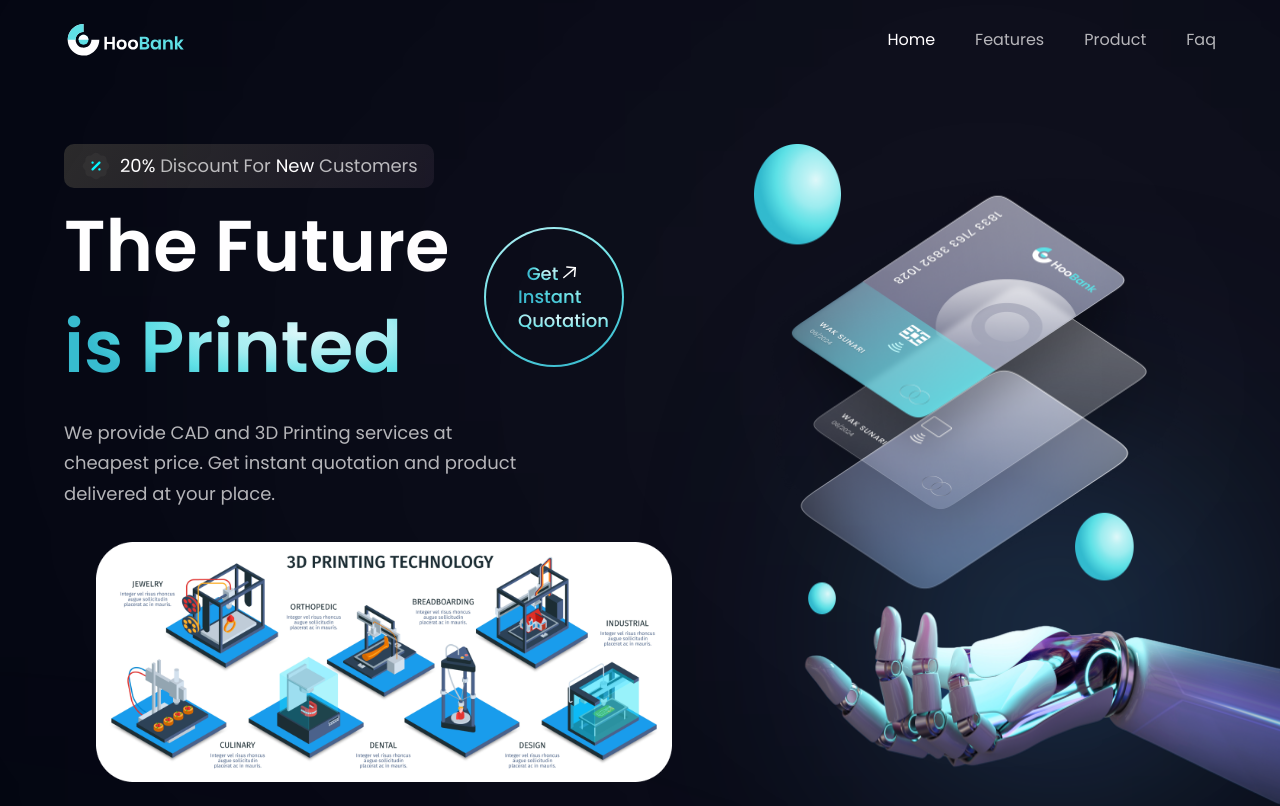
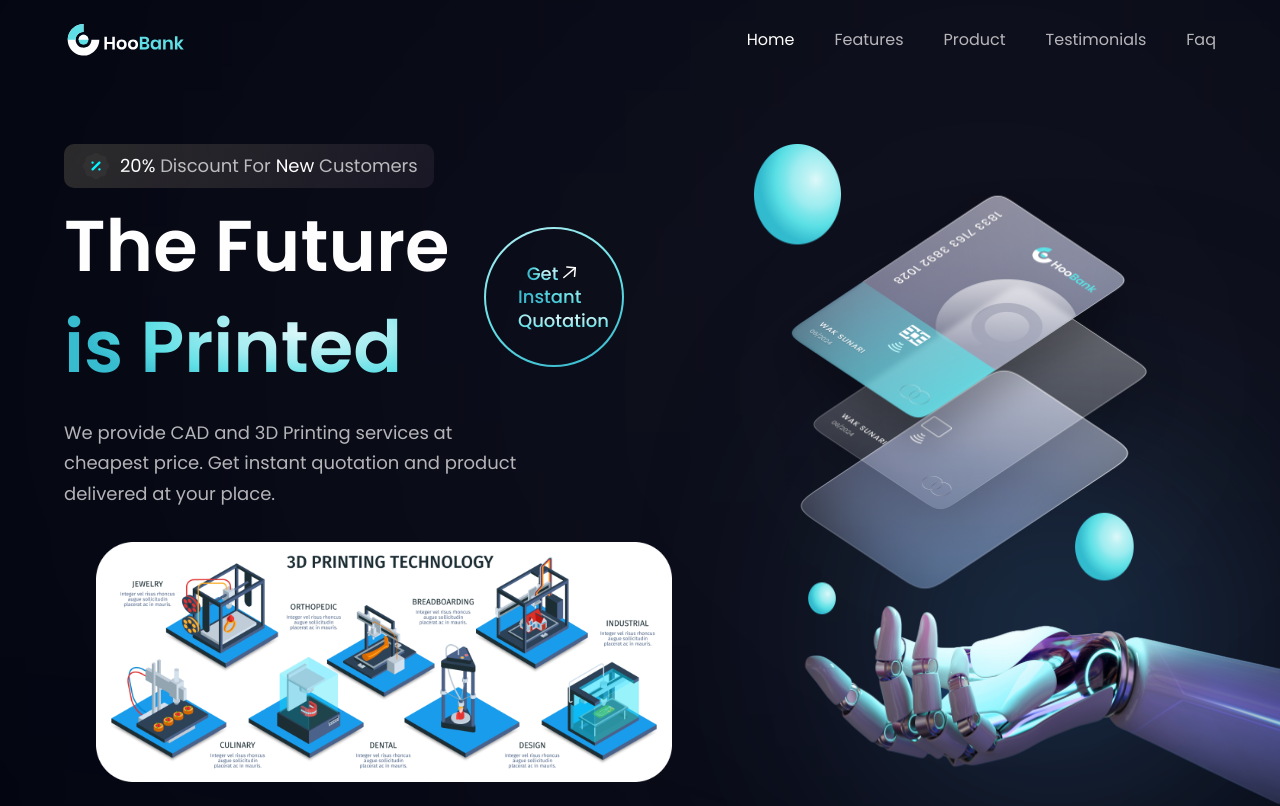
Before and after one commit to saquibk765/3dprintingservices, a React (Vite) app: page / in a window 1280 px wide. Shown: the top 806 px of the page. Built offline with nearby package versions, Linux system fonts and the light colour scheme.

Commit message:
faq positioning

```diff
--- a/src/assets/index.js
+++ b/src/assets/index.js
@@ -25,6 +25,7 @@
 import people01 from "./people01.png";
 import people02 from "./people02.png";
 import people03 from "./people03.png";
+import gen from "./gen.png"
 
 export {
   airbnb,
@@ -54,4 +55,5 @@
   people01,
   people02,
   people03,
+  gen,
 };
--- a/src/components/CTA.jsx
+++ b/src/components/CTA.jsx
@@ -6,8 +6,7 @@
     <div className="flex-1 flex flex-col">
       <h2 className={styles.heading2}>Let’s try our service now!</h2>
       <p className={`${styles.paragraph} max-w-[470px] mt-5`}>
-        Everything you need to accept card payments and grow your business
-        anywhere on the planet.
+        Your one place to get CAD and 3D Prints ready within 2 days.
       </p>
     </div>
 
--- a/src/components/Faq.jsx
+++ b/src/components/Faq.jsx
@@ -30,7 +30,7 @@
   const [activeIndex, setActiveIndex] = useState(null);
   console.log(activeIndex);
   return (
-    <div className="max-w-screen-xl mx-auto px-4 sm:px-6 lg:px-8">
+    <div className="max-w-screen-xl mx-auto px-4 sm:px-6 lg:px-8" id="faq">
       <div className="text-center text-white	">
         <h2 className="text-3xl font-bold   text-white	">Frequently Asked Questions</h2>
         <p className="mt-4 text-lg text-gray-500 text-white	">
--- a/src/components/Testimonials.jsx
+++ b/src/components/Testimonials.jsx
@@ -1,16 +1,18 @@
 import { feedback } from "../constants";
 import styles from "../style";
 import FeedbackCard from "./FeedbackCard";
+import { gen } from "../assets";
 
 const Testimonials = () => (
-  <section id="clients" className={`${styles.paddingY} ${styles.flexCenter} flex-col relative `}>
-    <div className="absolute z-[0] w-[60%] h-[60%] -right-[50%] rounded-full blue__gradient bottom-40" />
-
-
+  <section id="clients" className={`${styles.paddingY} ${styles.flexCenter} flex-row relative `}>
 
     <div className="flex flex-wrap sm:justify-start justify-center w-full feedback-container relative z-[1]">
       {feedback.map((card) => <FeedbackCard key={card.id} {...card} />)}
     </div>
+    <div className=" ">
+    <img src={gen} alt="billing" className="w-[100%] h-[80%] relative z-[5]" />
+    </div>
+
   </section>
 );
 
--- a/src/constants/index.js
+++ b/src/constants/index.js
@@ -15,6 +15,10 @@
   },
   {
     id: "clients",
+    title: "Testimonials",
+  },
+  {
+    id: "faq",
     title: "Faq",
   },
 ];
@@ -60,14 +64,7 @@
     title: "",
     img: people02,
   },
-  {
-    id: "feedback-3",
-    content:
-      "It is usually people in the money business, finance, and international trade that are really rich.",
-    name: "Kenn Gallagher",
-    title: "Founder & Leader",
-    img: people03,
-  },
+
 ];
 
 export const stats = [
```
Also changed, not shown: src/assets/gen.png (added).
